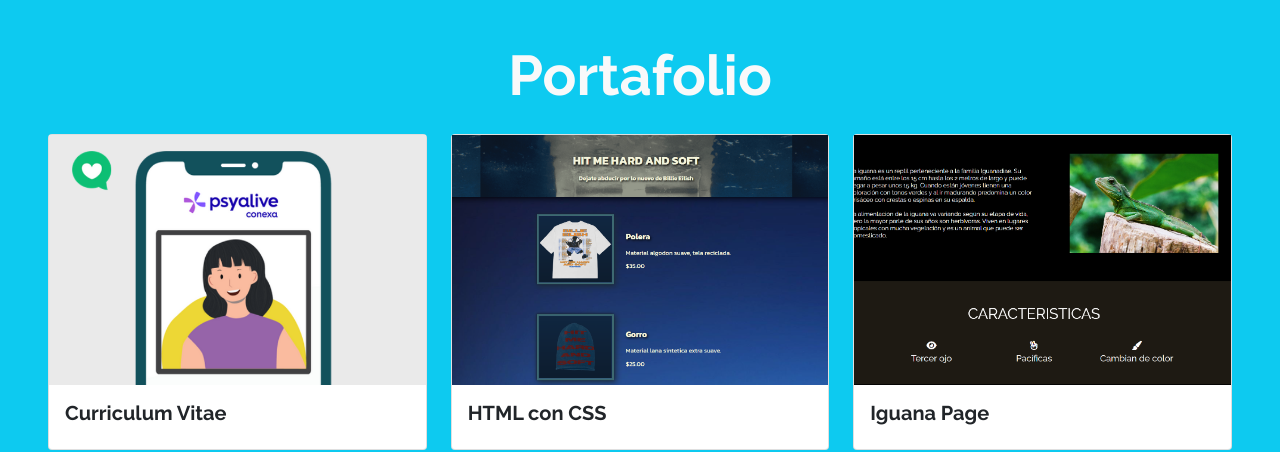
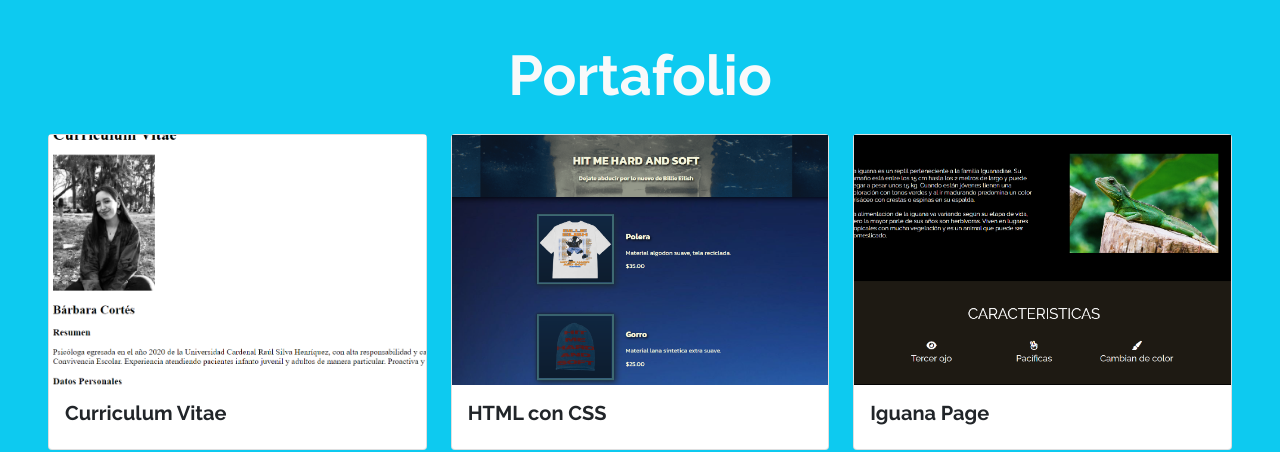
Before and after one commit to cgaetes/cgaetes-Barbara-483.github.io, a plain HTML site: page index.html in a window 1280 px wide. Shown: the part 1460-1912 px from the top of the page. Drawn offline with nearby package versions, Linux system fonts and the light colour scheme.

Commit message:
imagenes

```diff
--- a/index.html
+++ b/index.html
@@ -139,7 +139,7 @@
         <div class="row">
             <div class="col-12 col-sm-4 py-2">
                 <div class="card">
-                    <div class="image-top" style="background-image: url(./assets/img/Captura.PNG)"></div>
+                    <div class="image-top" style="background-image: url(assets/img/micv.PNG)"></div>
                     <div class="card-body">
                         <h5 class="card-title fw-bold">Curriculum Vitae</h5>
                         <p class="card-text">
```
